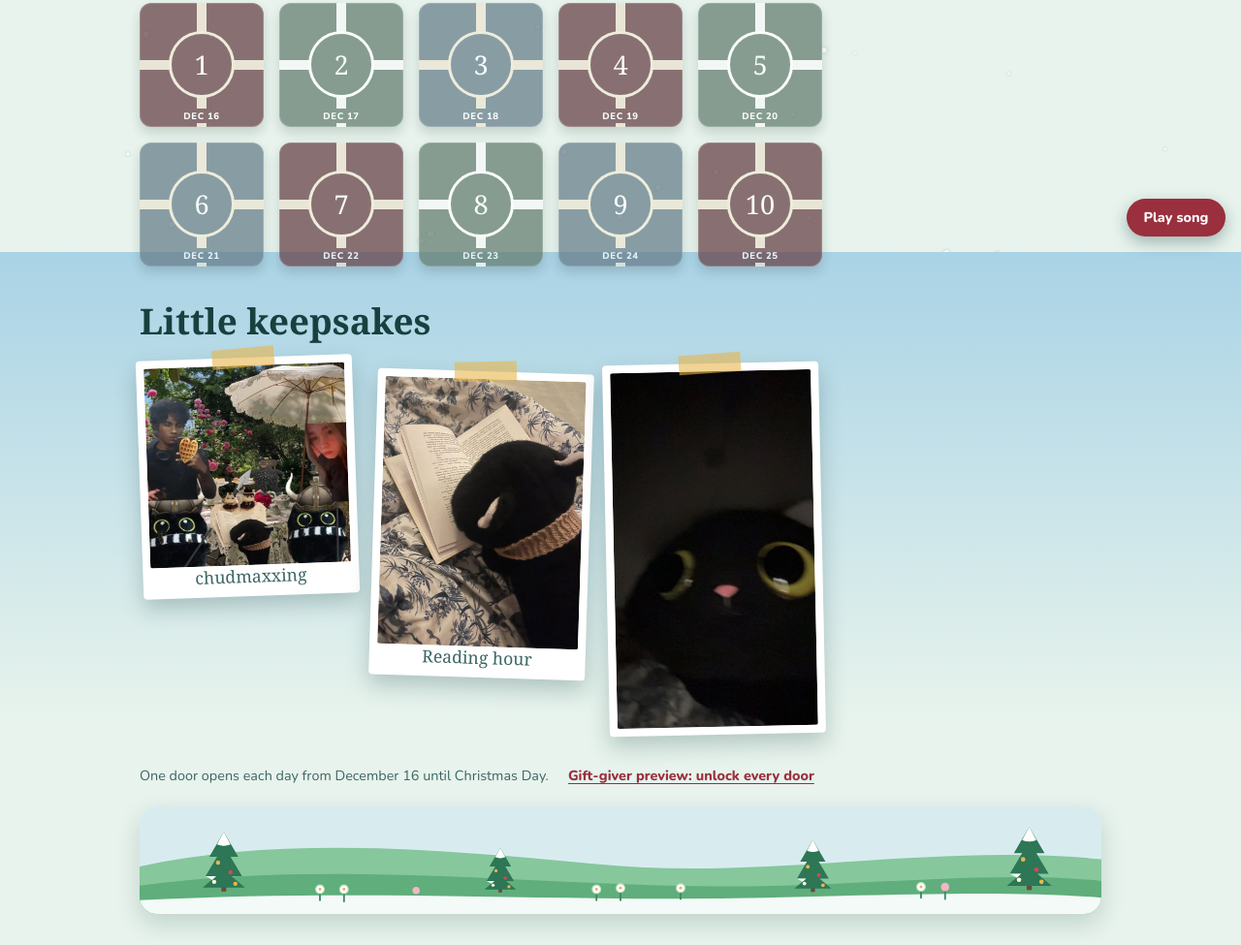
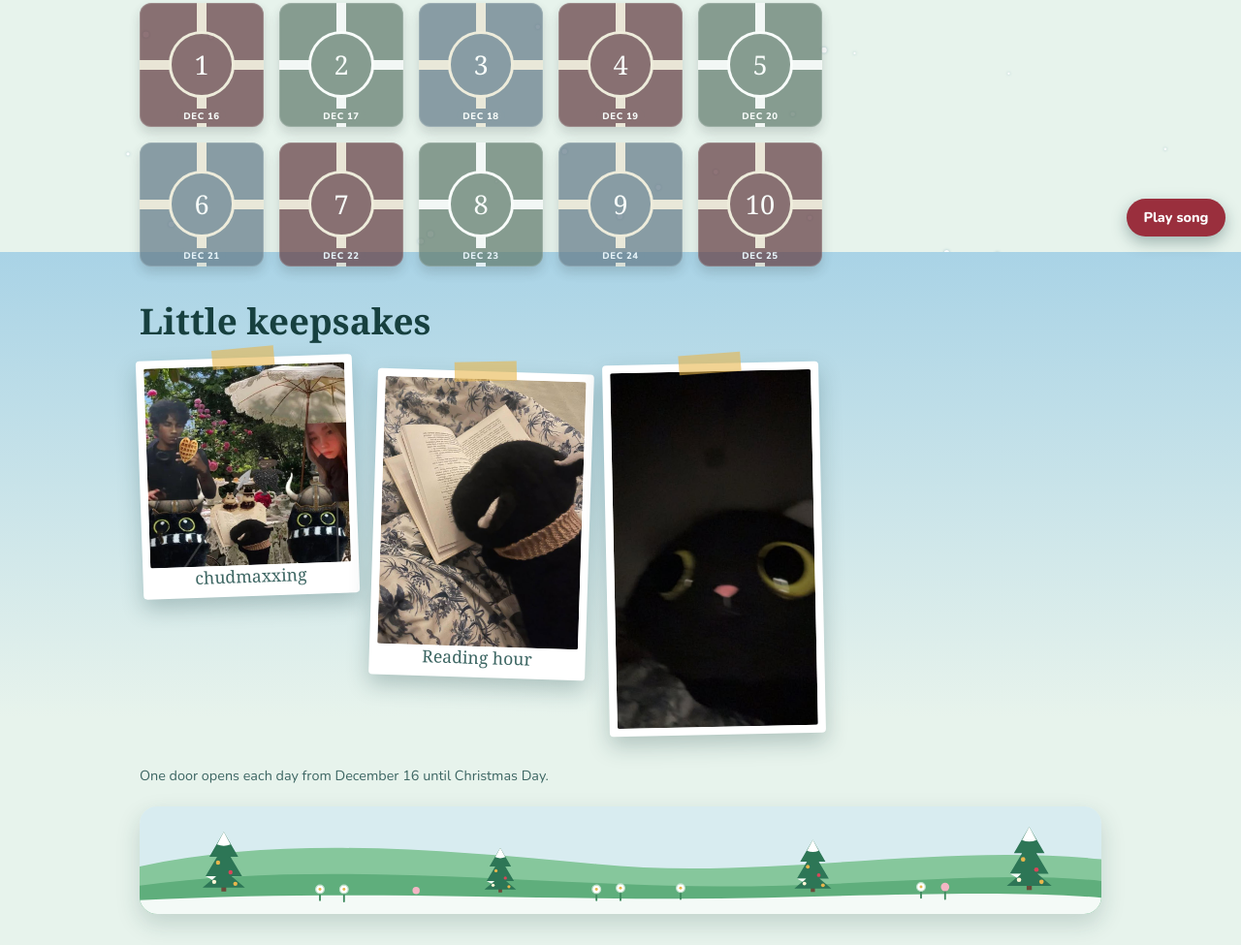
Before and after one commit to mirinbrah1/Christmas1, a plain HTML site: page index.html in a window 1280 px wide. Shown: the part 540-1515 px from the top of the page at 97% size. Drawn offline with nearby package versions, Linux system fonts and the light colour scheme; a web font is replaced by a local one.

Commit message:
Add files via upload

```diff
--- a/index.html
+++ b/index.html
@@ -299,7 +299,6 @@ footer { margin: 2rem 0 1.25rem; display: flex; flex-wrap: wrap; gap: 0.5rem 1.2
 
   <footer>
     <span id="rule"></span>
-    <button type="button" class="link-btn" id="previewBtn">Gift-giver preview: unlock every door</button>
   </footer>
 
   <svg class="scene" viewBox="0 0 800 90" role="img" aria-label="A strip of snowy meadow with wildflowers and pine trees">
@@ -388,7 +387,7 @@ footer { margin: 2rem 0 1.25rem; display: flex; flex-wrap: wrap; gap: 0.5rem 1.2
   var grid = $("grid"), hint = $("hint"), overlay = $("overlay"), card = $("card");
   var current = 0, sampleFn = null, busy = false, renderedDay = "";
 
-  function isPreview() { return location.hash === "#preview"; }
+  function isPreview() { return false; }
 
   function statusLine(now) {
     if (isPreview()) return "Preview mode: every door is unlocked so you can look around.";
@@ -414,7 +413,6 @@ footer { margin: 2rem 0 1.25rem; display: flex; flex-wrap: wrap; gap: 0.5rem 1.2
       var k = now.getDate() - CONFIG.startDay + 1;
       if (k >= 1 && k <= DOORS.length) todayN = k;
     }
-    $("previewBtn").textContent = preview ? "Leave preview" : "Gift-giver preview: unlock every door";
     grid.textContent = "";
     DOORS.forEach(function (d, i) {
       var n = i + 1;
@@ -481,10 +479,6 @@ footer { margin: 2rem 0 1.25rem; display: flex; flex-wrap: wrap; gap: 0.5rem 1.2
   overlay.addEventListener("click", function (e) { if (e.target === overlay) closeCard(); });
   document.addEventListener("keydown", function (e) { if (e.key === "Escape") closeCard(); });
 
-  $("previewBtn").addEventListener("click", function () {
-    location.hash = isPreview() ? "" : "preview";
-  });
-  window.addEventListener("hashchange", render);
 
   // Optional live AI surprise. Appears only when the viewer can ask Claude.
   if (window.claude && window.claude.use) {
```
